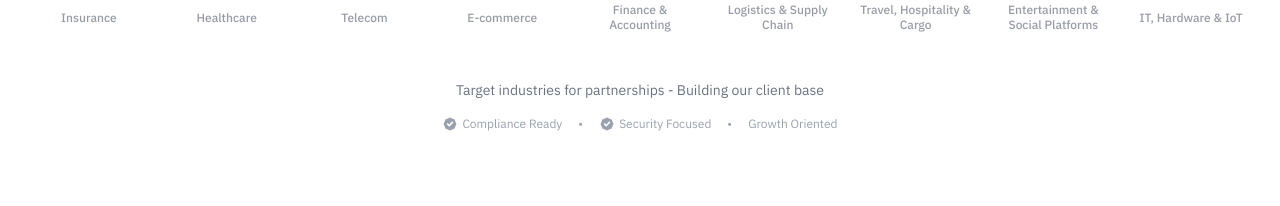
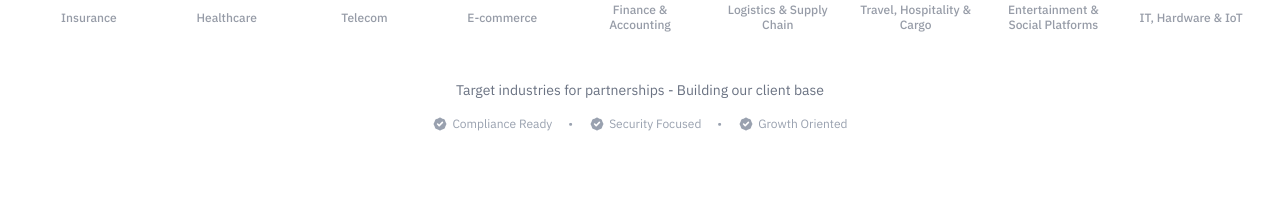
Before and after one commit to rudreshh7/ashentrix-main, a Next.js app: page / in a window 1280 px wide. Shown: the part 1168-1374 px from the top of the page. Built offline with nearby package versions, Linux system fonts and the light colour scheme.

Commit message:
logo was missing

```diff
--- a/components/ClientLogosSection.tsx
+++ b/components/ClientLogosSection.tsx
@@ -103,7 +103,16 @@ export default function ClientLogosSection() {
               Security Focused
             </span>
             <span>•</span>
-            <span>Growth Oriented</span>
+            <span className="flex items-center gap-1">
+              <svg className="w-4 h-4" fill="currentColor" viewBox="0 0 20 20">
+                <path
+                  fillRule="evenodd"
+                  d="M6.267 3.455a3.066 3.066 0 001.745-.723 3.066 3.066 0 013.976 0 3.066 3.066 0 001.745.723 3.066 3.066 0 012.812 2.812c.051.643.304 1.254.723 1.745a3.066 3.066 0 010 3.976 3.066 3.066 0 00-.723 1.745 3.066 3.066 0 01-2.812 2.812 3.066 3.066 0 00-1.745.723 3.066 3.066 0 01-3.976 0 3.066 3.066 0 00-1.745-.723 3.066 3.066 0 01-2.812-2.812 3.066 3.066 0 00-.723-1.745 3.066 3.066 0 010-3.976 3.066 3.066 0 00.723-1.745 3.066 3.066 0 012.812-2.812zm7.44 5.252a1 1 0 00-1.414-1.414L9 10.586 7.707 9.293a1 1 0 00-1.414 1.414l2 2a1 1 0 001.414 0l4-4z"
+                  clipRule="evenodd"
+                />
+              </svg>
+              Growth Oriented
+            </span>
           </div>
         </div>
       </div>
--- a/components/Footer.tsx
+++ b/components/Footer.tsx
@@ -550,12 +550,12 @@ export default function Footer() {
             </ul>
           </div>
 
-          {/* Contact & Legal */}
+          {/* Contact */}
           <div className="mb-8 sm:mb-0">
             <h4 className="font-bold text-base sm:text-lg mb-4 sm:mb-6 text-white">
               Contact
             </h4>
-            <ul className="space-y-3 text-sm text-gray-400 mb-6 sm:mb-8">
+            <ul className="space-y-3 text-sm text-gray-400">
               <li>
                 <Link
                   href="/contact"
@@ -581,7 +581,10 @@ export default function Footer() {
                 </Link>
               </li>
             </ul>
+          </div>
 
+          {/* Legal */}
+          <div className="mb-8 sm:mb-0">
             <h4 className="font-bold text-base sm:text-lg mb-4 sm:mb-6 text-white">
               Legal
             </h4>
@@ -646,7 +649,7 @@ export default function Footer() {
           </div>
           <div className="text-center sm:text-left">
             <h4 className="font-bold text-base sm:text-lg mb-3 sm:mb-4 text-white">
-              Contact
+              Reach us
             </h4>
             <p className="text-gray-400 text-sm leading-relaxed">
               Email:{" "}
```
